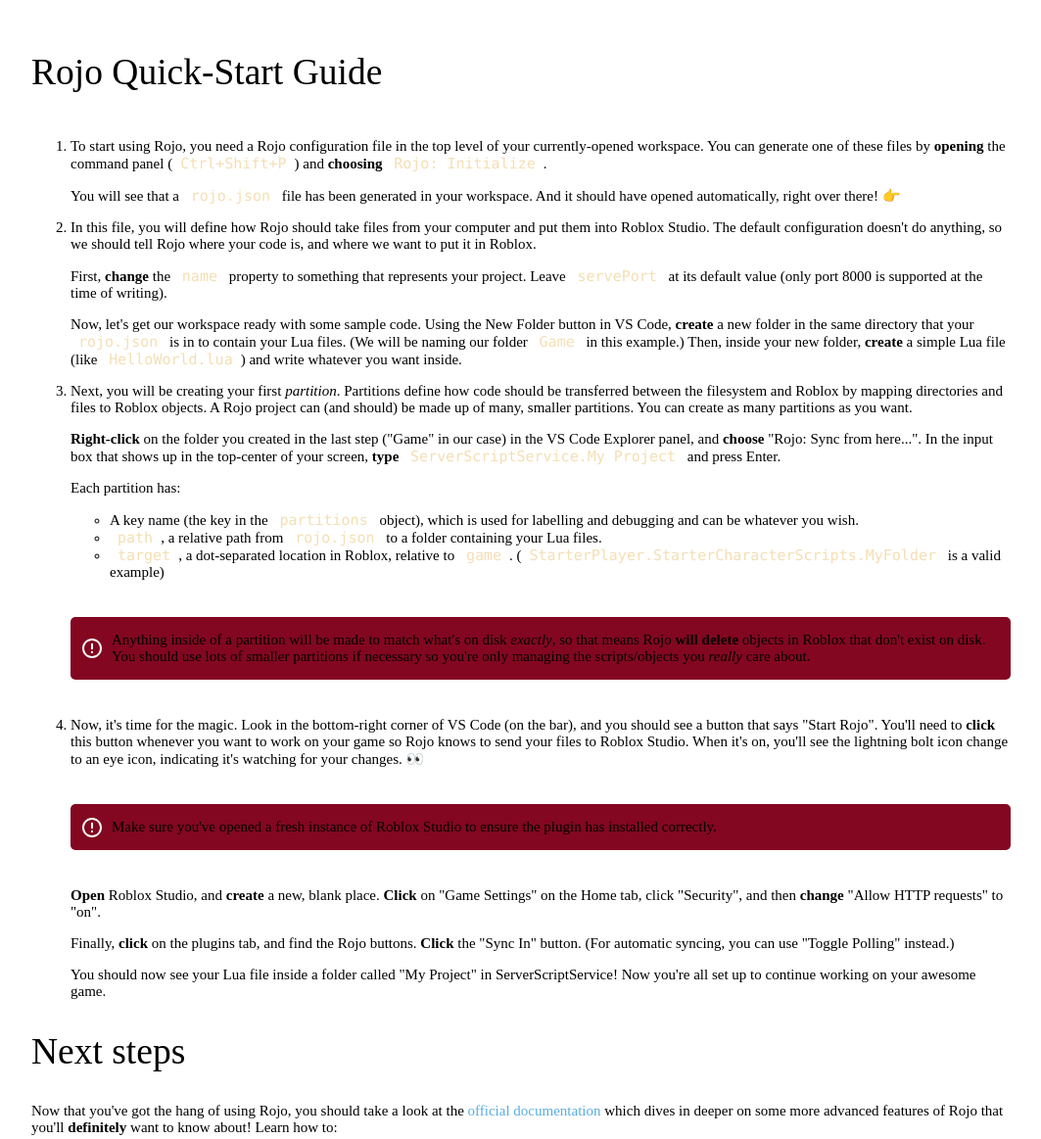
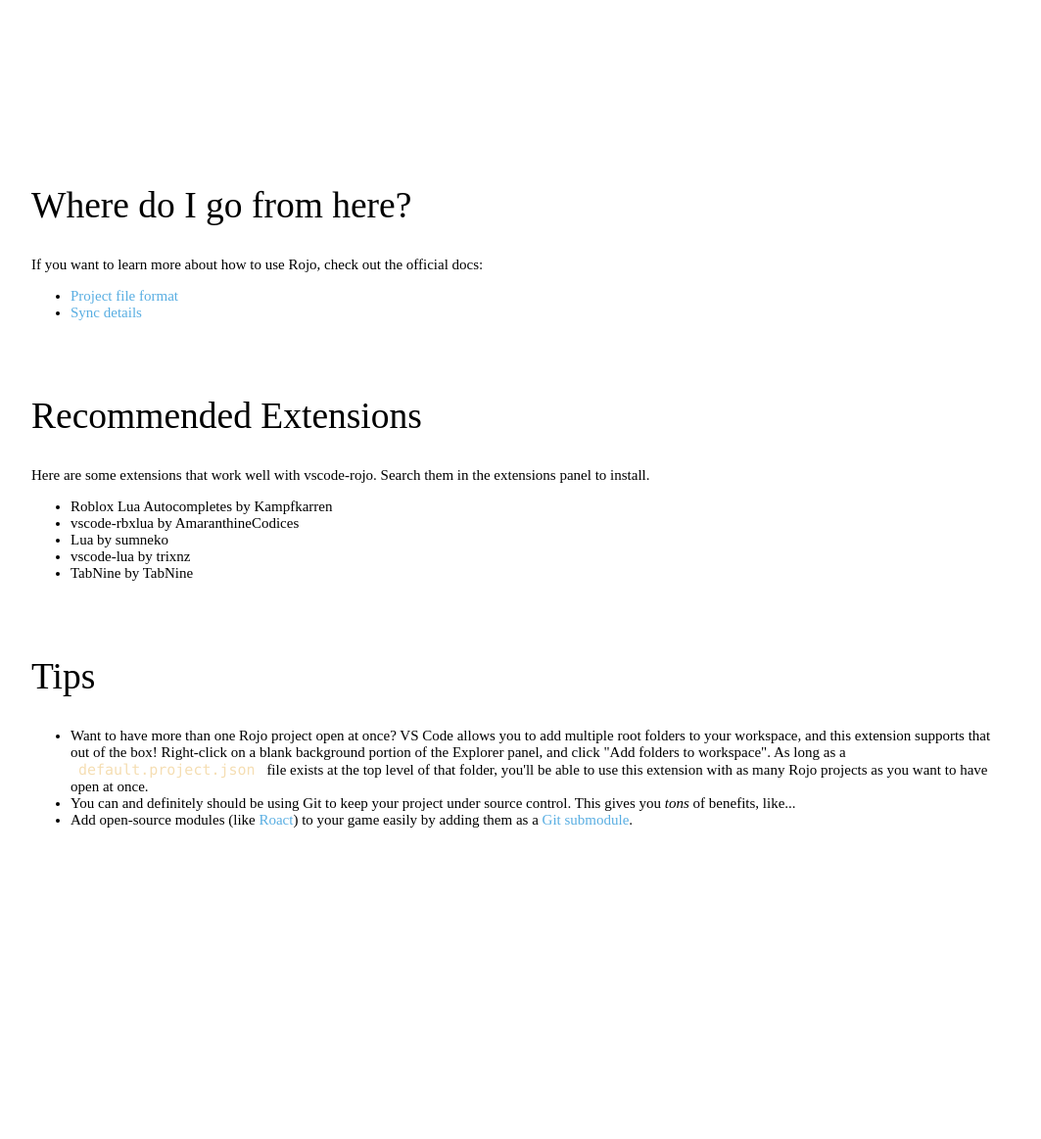
Before and after one commit to rojo-rbx/vscode-rojo, a website: page ui/index.html in a window 1280 px wide. Shown: the part 850-2013 px from the top of the page at 98% size, without its empty margins (108-1171 px from the left). After the commit the page ends 1786 px from the top, so only its background shows below. Drawn offline with Linux system fonts and the light colour scheme; files that its build step writes are made by us from their sources; files whose address does not match are found by name.

Commit message:
Update welcome screen with new content

```diff
--- a/src/extension.ts
+++ b/src/extension.ts
@@ -256,7 +256,7 @@
     configurationChangeSignal
   )
 
-  if (getPluginIsManaged() === null || shouldShowNews('rojo0.5support', context)) {
+  if (getPluginIsManaged() === null || shouldShowNews('rojo0.5release', context)) {
     createOrShowInterface(context, getBridge)
   }
 }
--- a/ui/index.html
+++ b/ui/index.html
@@ -11,14 +11,17 @@
   <div class="container">
     <header>
       <img src="{{root}}/images/logo.png" alt="ROJO" class="logo">
-      <p><strong>Build robust Roblox games</strong> using <a href="https://github.com/rojo-rbx/rojo" target="_blank"><strong>Rojo</strong></a> directly from Visual Studio Code and <strong>sync your files in</strong> to Roblox Studio. This extension will <strong>keep Rojo up-to-date</strong> and acts as a pass through to the managed Rojo binary seamlessly behind the scenes. You can <strong>start and stop Rojo with one click</strong>, while still harnessing all of the power that Rojo has to offer.</p>
+      <p><strong>Build Roblox games</strong> using <a href="https://github.com/rojo-rbx/rojo" target="_blank"><strong>Rojo</strong></a> directly from Visual Studio Code and <strong>sync your files in</strong> to Roblox Studio. This extension will <strong>keep Rojo up-to-date</strong> and acts as a pass through to the managed Rojo binary seamlessly behind the scenes. You can <strong>start and stop Rojo with one click</strong>, while still harnessing all of the power that Rojo has to offer.</p>
+      <p style="margin-top: 50px" align="center">Please <a href="https://www.patreon.com/erynlynn">Support Development on Patreon</a> if you've found this extension useful!</p>
     </header>
 
-    <section class="news">
+    <section class="news" id="news">
       <h2>News</h2>
       <ul>
-        <li><strong>Rojo v0.5.x is now supported!</strong> Check out <a href="https://rojo.space/docs/latest/guide/migrating-to-epiphany/">this page</a> for details on how to migrate your project.</li>
-        <li>At the time of writing, v0.5.x is a pre-release. To enable automatic pre-release downloads, open the extension settings panel and select the "pre-release" release type.</li>
+        <li><strong>Rojo v0.5.x is now out of alpha!</strong> Check out <a href="https://rojo.space/docs/latest/guide/migrating-to-epiphany/">this page</a> for details on how to migrate your project.</li>
+        <li>You can use the "Rojo: Convert rojo.json to default.project.json" option in the Command Panel (Ctrl+Shift+P) to attempt to migrate automatically.</li>
+        <li>The "releaseType" option which previously allowed you to select pre-release or release has been removed in favor of a "releaseBranch" setting which allows you to specify the major release version you want to use. 0.5.x is now the default major release version.</li>
+        <li>You can still bind projects to specific Rojo versions by setting the "targetVersion" option at the workspace level.</li>
       </ul>
     </section>
 
@@ -36,54 +39,31 @@
     </section>
 
     <section>
-      <h2>Rojo Quick-Start Guide</h2>
-      <p class="alert hidden" id="folder-alert"><strong>You must open a folder to follow this guide.</strong> This extension will only work if you have opened a folder through File &gt; Open Folder. For this guide, you should create a fresh folder and open it in VS Code, then come back here with <code>Ctrl+Shift+P</code> and enter <code>Rojo: Show welcome screen</code>. <span>&mdash; <strong>Yeah, we're talking to you, buster.</strong> This message only shows up if you don't have a folder open! 😉</span></p>
-      <ol>
-        <li>
-          <p>To start using Rojo, you need a Rojo configuration file in the top level of your currently-opened workspace. You can generate one of these files by <strong>opening</strong> the command panel (<code >Ctrl+Shift+P</code>) and <strong>choosing</strong> <code>Rojo: Initialize</code>.</p>
-          <p>You will see that a <code>rojo.json</code> file has been generated in your workspace. And it should have opened automatically, right over there! 👉</p>
-        </li>
-        <li>
-          <p>In this file, you will define how Rojo should take files from your computer and put them into Roblox Studio. The default configuration doesn't do anything, so we should tell Rojo where your code is, and where we want to put it in Roblox.</p>
-          <p>First, <strong>change</strong> the <code>name</code> property to something that represents your project. Leave <code>servePort</code> at its default value (only port 8000 is supported at the time of writing).</p>
-          <p>Now, let's get our workspace ready with some sample code. Using the New Folder button in VS Code, <strong>create</strong> a new folder in the same directory that your <code>rojo.json</code> is in to contain your Lua files. (We will be naming our folder <code>Game</code> in this example.) Then, inside your new folder, <strong>create</strong> a simple Lua file (like <code>HelloWorld.lua</code>) and write whatever you want inside.</p>
-        </li>
-        <li>
-          <p>Next, you will be creating your first <em>partition</em>. Partitions define how code should be transferred between the filesystem and Roblox by mapping directories and files to Roblox objects. A Rojo project can (and should) be made up of many, smaller partitions. You can create as many partitions as you want.</p>
-          <p><strong>Right-click</strong> on the folder you created in the last step ("Game" in our case) in the VS Code Explorer panel, and <strong>choose</strong> "Rojo: Sync from here...". In the input box that shows up in the top-center of your screen, <strong>type</strong> <code>ServerScriptService.My Project</code> and press Enter.</p>
-          <p>Each partition has:</p>
-          <ul>
-            <li>A key name (the key in the <code>partitions</code> object), which is used for labelling and debugging and can be whatever you wish.</li>
-            <li><code>path</code>, a relative path from <code>rojo.json</code> to a folder containing your Lua files.</li>
-            <li><code>target</code>, a dot-separated location in Roblox, relative to <code>game</code>. (<code>StarterPlayer.StarterCharacterScripts.MyFolder</code> is a valid example)</li>
-          </ul>
-          <p class="alert">Anything inside of a partition will be made to match what's on disk <em>exactly</em>, so that means Rojo <strong>will delete</strong> objects in Roblox that don't exist on disk. You should use lots of smaller partitions if necessary so you're only managing the scripts/objects you <em>really</em> care about.</p>
-        </li>
-        <li>
-          <p>Now, it's time for the magic. Look in the bottom-right corner of VS Code (on the bar), and you should see a button that says "Start Rojo". You'll need to <strong>click</strong> this button whenever you want to work on your game so Rojo knows to send your files to Roblox Studio. When it's on, you'll see the lightning bolt icon change to an eye icon, indicating it's watching for your changes. 👀</p>
-          <p class="alert">Make sure you've opened a fresh instance of Roblox Studio to ensure the plugin has installed correctly.</p>
-          <p><strong>Open</strong> Roblox Studio, and <strong>create</strong> a new, blank place. <strong>Click</strong> on "Game Settings" on the Home tab, click "Security", and then <strong>change</strong> "Allow HTTP requests" to "on".</p>
-          <p>Finally, <strong>click</strong> on the plugins tab, and find the Rojo buttons. <strong>Click</strong> the "Sync In" button. (For automatic syncing, you can use "Toggle Polling" instead.)</p>
-          <p>You should now see your Lua file inside a folder called "My Project" in ServerScriptService! Now you're all set up to continue working on your awesome game.</p>
-        </li>
-      </ol>
+      <h2>Where do I go from here?</h2>
+      <p>If you want to learn more about how to use Rojo, check out the official docs:</p>
 
-      <h2>Next steps</h2>
-      <p>Now that you've got the hang of using Rojo, you should take a look at the <a href="https://rojo.space/docs/latest/reference/sync-details/" target="_blank">official documentation</a> which dives in deeper on some more advanced features of Rojo that you'll <strong>definitely</strong> want to know about! Learn how to:</p>
       <ul>
-        <li>Make your scripts become server Scripts and LocalScripts.</li>
-        <li>Represent other instances (like RemoteEvents or *Value objects) as files on your computer, and have them be synced in next to your code.</li>
-        <li>Have scripts inside of other scripts.</li>
-        <li>And more!</li>
+        <li><a href="https://rojo.space/docs/0.5.x/reference/project-format/">Project file format</a></li>
+        <li><a href="https://rojo.space/docs/0.5.x/reference/sync-details/">Sync details</a></li>
       </ul>
     </section>
 
     <section>
-      <h2>Tips and Tricks</h2>
+      <h2>Recommended Extensions</h2>
+      <p>Here are some extensions that work well with vscode-rojo. Search them in the extensions panel to install.</p>
       <ul>
-        <li>Use the "Toggle Polling" button in Roblox Studio to enable automatic syncing whenever you make a file change in VS Code.</li>
-        <li><strong>Want to have more than one Rojo project open at once?</strong> VS Code allows you to add multiple root folders to your workspace, and this extension supports that out of the box! Right-click on a blank background portion of the Explorer panel, and click "Add folders to workspace". As long as a <code>rojo.json</code> file exists at the top level of that folder, you'll be able to use this extension with as many Rojo projects as you want to have open at once.</li>
-        <li>Search for "Lua" extensions to give you Lua linting, snippets, and automatic syntax error checking.</li>
+        <li>Roblox Lua Autocompletes by Kampfkarren</li>
+        <li>vscode-rbxlua by AmaranthineCodices</li>
+        <li>Lua by sumneko</li>
+        <li>vscode-lua by trixnz</li>
+        <li>TabNine by TabNine</li>
+      </ul>
+    </section>
+
+    <section>
+      <h2>Tips</h2>
+      <ul>
+        <li>Want to have more than one Rojo project open at once? VS Code allows you to add multiple root folders to your workspace, and this extension supports that out of the box! Right-click on a blank background portion of the Explorer panel, and click "Add folders to workspace". As long as a <code>default.project.json</code> file exists at the top level of that folder, you'll be able to use this extension with as many Rojo projects as you want to have open at once.</li>
         <li>You can and definitely should be using Git to keep your project under source control. This gives you <em>tons</em> of benefits, like...</li>
         <li>Add open-source modules (like <a href="https://github.com/Roblox/Roact" target="_blank">Roact</a>) to your game easily by adding them as a <a href="https://gist.github.com/gitaarik/8735255" target="_blank">Git submodule</a>.</li>
       </ul>
--- a/ui/main.css
+++ b/ui/main.css
@@ -116,7 +116,7 @@
   padding-left: 42px;
 }
 
-p.hidden {
+.hidden {
   opacity: 0;
   max-height: 0;
   margin: 0;
--- a/ui/ui.js
+++ b/ui/ui.js
@@ -1,4 +1,6 @@
-(function() {
+/* global acquireVsCodeApi */
+
+(function () {
   const vscode = acquireVsCodeApi()
 
   let state = {
@@ -7,7 +9,7 @@
     isFolderOpen: true
   }
 
-  function updateButton(element, state) {
+  function updateButton (element, state) {
     if (state) {
       element.classList.add('active')
     } else {
@@ -21,6 +23,7 @@
 
     const pluginsPath = document.querySelector('#plugins-path')
     const mustChoose = document.querySelector('#must-choose')
+    const news = document.querySelector('#news')
 
     if (state.pluginManagement === false) {
       pluginsPath.parentElement.classList.add('hidden')
@@ -31,8 +34,10 @@
 
     if (state.pluginManagement === null) {
       mustChoose.classList.add('alert')
+      news.classList.add('hidden')
     } else {
       mustChoose.classList.remove('alert')
+      news.classList.remove('hidden')
     }
 
     const folderAlert = document.querySelector('#folder-alert')
```
Also changed, not shown: CHANGELOG.md.
